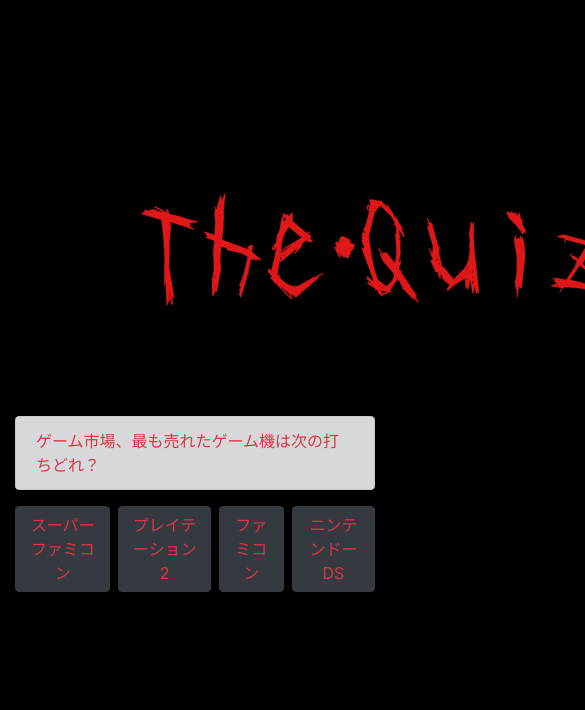
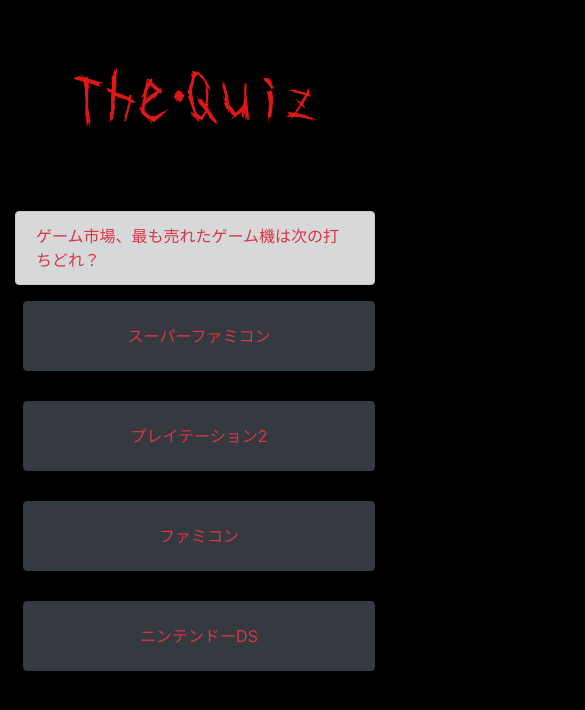
Before and after one commit to takumaro2501/the_quiz, a plain HTML site: page index.html in a window 390 px wide. Shown: the top 710 px of the page, 585 px wide, since content can reach past the window. Drawn offline with nearby package versions, Linux system fonts and the light colour scheme.

Commit message:
全体のレイアウト変更とレスポンシブ対応を追加

```diff
--- a/index.html
+++ b/index.html
@@ -25,27 +25,49 @@
       background-color: black;
     }
 
+    .wrapper{
+      max-width: 1000px;
+      margin: 0 auto;
+    }
     .mainimage{
-      text-align: center;
       width: 100%;
-      height: 400px;
+      height: 0;
       margin: 0;
-      padding: 0;
+      padding: 50% 50px 0;
+      background-image: url(img/the_quiz.png);
+      background-size: cover;
+      background-repeat: no-repeat;
+      background-position: center ,top;
     }
+
+    @media screen and (max-width: 600px){
+
+      .d-flex{
+        flex-direction: column;
+      }
+
+      .ml-2{
+        margin-bottom: 30px;
+        height: 70px;
+      }
+    }
+
   </style>
 </head>
 
 <body>
-  <p class="mainimage"><img src="img/the_quiz.png" alt="The・Quiz"></p>
+  <div class="wrapper">
+    <p class="mainimage"></p>
     <div class="container">
       <div class="mt-3 alert alert-dark text-danger" role="alert" id="js-question">
         A simple primary alert—check it out!
       </div>
       <div class="d-flex justify-content-center">
-      <button type="button" class="btn btn-dark text-danger">Primary</button>
         <button type="button" class="ml-2 btn btn-dark text-danger">Primary</button>
         <button type="button" class="ml-2 btn btn-dark text-danger">Primary</button>
         <button type="button" class="ml-2 btn btn-dark text-danger">Primary</button>
+        <button type="button" class="ml-2 btn btn-dark text-danger">Primary</button>
+      </div>
     </div>
   </div>
 
```
Lines whose indentation alone changed are shown as unchanged.
